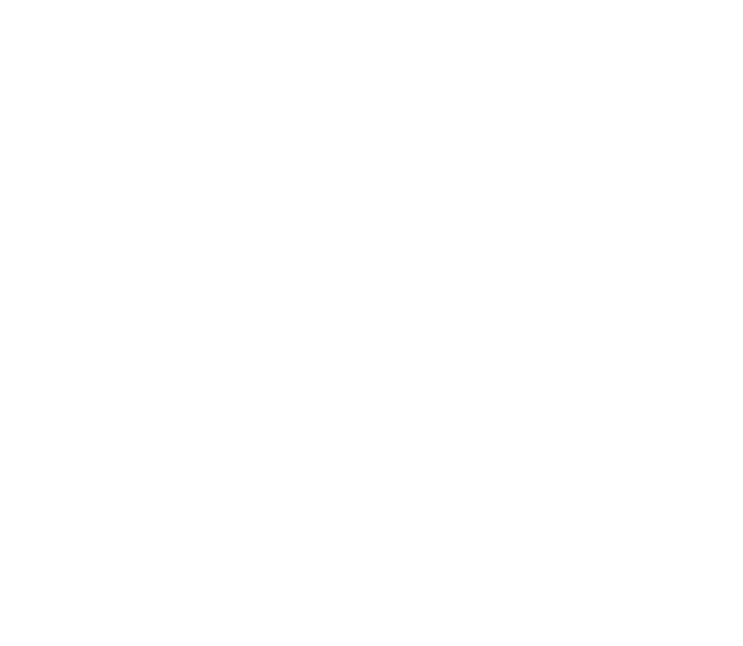
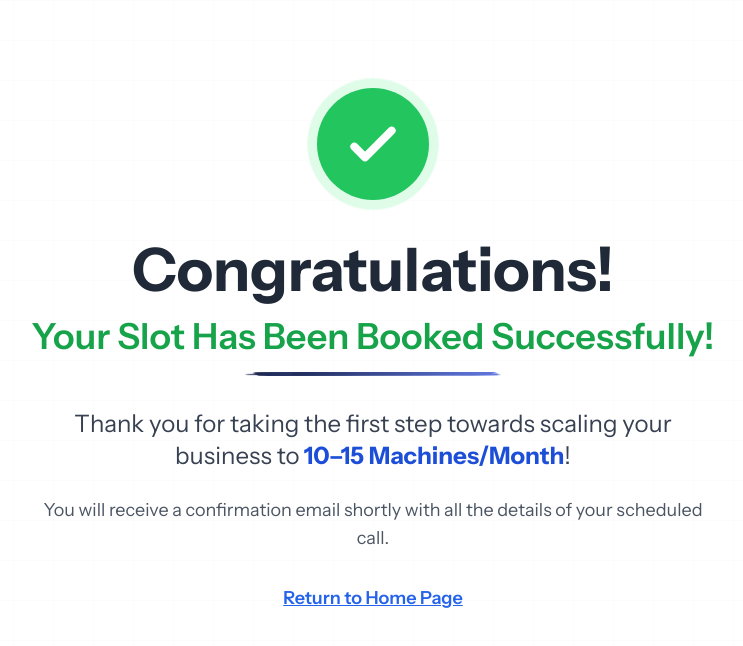
Before and after one commit to developerNd/react-landing-page, a React (Create React App) app: page /ldsthankyou in a window 1280 px wide. Before the commit this address had no page. Shown: the top 646 px of the page, without its empty margins (267-1010 px from the left). Built offline with nearby package versions, Linux system fonts and the light colour scheme.

Commit message:
thankyou page created

```diff
--- a/src/App.js
+++ b/src/App.js
@@ -1,6 +1,6 @@
 import React from 'react';
 import { Routes, Route } from 'react-router-dom';
-import { Hero, Clients, ReverseFunnel, Agenda, Bonuses, Pricing, FAQ } from './components';
+import { Hero, Clients, ReverseFunnel, Agenda, Bonuses, Pricing, FAQ, LDSThankYou } from './components';
 
 // Home Page Component
 function HomePage() {
@@ -61,6 +61,7 @@
     <div className="App">
       <Routes>
         <Route path="/" element={<HomePage />} />
+        <Route path="/ldsthankyou" element={<LDSThankYou />} />
       </Routes>
     </div>
   );
--- /dev/null
+++ b/src/components/LDSThankYou.css
@@ -0,0 +1,30 @@
+/* Background Grid Pattern */
+.bg-grid {
+  background-image:
+    linear-gradient(to right, #e5e7eb 1px, transparent 1px),
+    linear-gradient(to bottom, #e5e7eb 1px, transparent 1px);
+  background-size: 40px 40px;
+}
+
+/* Pulse Animation */
+@keyframes pulse-slow {
+  0%, 100% {
+    opacity: 1;
+    transform: scale(1);
+  }
+  50% {
+    opacity: 0.8;
+    transform: scale(1.05);
+  }
+}
+
+.animate-pulse-slow {
+  animation: pulse-slow 2s cubic-bezier(0.4, 0, 0.6, 1) infinite;
+}
+
+/* Responsive adjustments */
+@media (max-width: 640px) {
+  .bg-grid {
+    background-size: 30px 30px;
+  }
+}
--- /dev/null
+++ b/src/components/LDSThankYou.jsx
@@ -0,0 +1,79 @@
+import React from 'react';
+import './LDSThankYou.css';
+
+const LDSThankYou = () => {
+  return (
+    <div className="bg-white min-h-screen pb-8 relative overflow-hidden px-[10px]">
+      {/* Background Pattern */}
+      <div className="absolute inset-0 opacity-10 pointer-events-none bg-grid"></div>
+
+      {/* Content */}
+      <div className="relative z-10">
+        {/* Main Content Container */}
+        <div className="max-w-4xl mx-auto py-12 sm:py-20 text-center px-4">
+          {/* Success Icon */}
+          <div className="flex justify-center mb-8">
+            <div className="relative w-24 h-24 sm:w-32 sm:h-32">
+              <div className="absolute inset-0 rounded-full bg-green-100 animate-pulse-slow"></div>
+              <div className="absolute inset-2 rounded-full bg-green-500 flex items-center justify-center">
+                <svg
+                  className="w-12 h-12 sm:w-16 sm:h-16 text-white"
+                  fill="none"
+                  stroke="currentColor"
+                  viewBox="0 0 24 24"
+                  strokeWidth="3"
+                >
+                  <path
+                    strokeLinecap="round"
+                    strokeLinejoin="round"
+                    d="M5 13l4 4L19 7"
+                  />
+                </svg>
+              </div>
+            </div>
+          </div>
+
+          {/* Congratulations Text */}
+          <h1 className="text-4xl sm:text-5xl md:text-6xl font-bold mb-4 text-gray-800">
+            Congratulations!
+          </h1>
+
+          {/* Success Message */}
+          <div className="mb-8">
+            <p className="text-2xl sm:text-3xl md:text-4xl font-semibold text-green-600 mb-2">
+              Your Slot Has Been Booked Successfully!
+            </p>
+            <div className="flex justify-center mt-4">
+              <img
+                src="/assets/images/underline.png"
+                alt=""
+                className="h-1 w-48 sm:w-64"
+              />
+            </div>
+          </div>
+
+          {/* Thank You Message */}
+          <div className="max-w-2xl mx-auto">
+            <p className="text-lg sm:text-xl md:text-2xl text-gray-700 leading-relaxed mb-6">
+              Thank you for taking the first step towards scaling your business to
+              <strong className="text-blue-700"> 10–15 Machines/Month</strong>!
+            </p>
+            <p className="text-base sm:text-lg text-gray-600 mb-8">
+              You will receive a confirmation email shortly with all the details of your scheduled call.
+            </p>
+
+            {/* Back to Home Link */}
+            <a
+              href="/"
+              className="inline-block text-blue-600 hover:text-blue-800 font-semibold text-base sm:text-lg underline transition"
+            >
+              Return to Home Page
+            </a>
+          </div>
+        </div>
+      </div>
+    </div>
+  );
+};
+
+export default LDSThankYou;
--- a/src/components/index.jsx
+++ b/src/components/index.jsx
@@ -5,3 +5,4 @@
 export { default as Bonuses } from './Bonuses';
 export { default as Pricing } from './Pricing';
 export { default as FAQ } from './FAQ';
+export { default as LDSThankYou } from './LDSThankYou';
```
